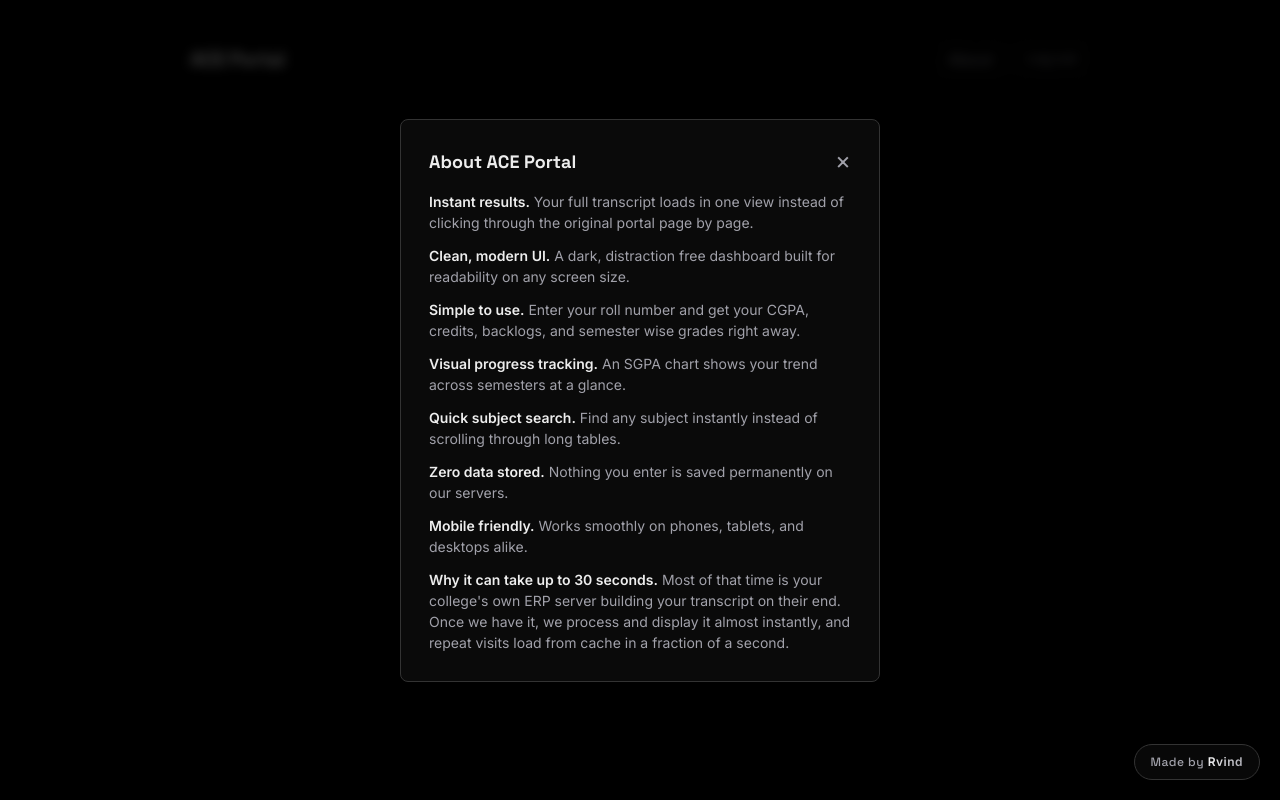
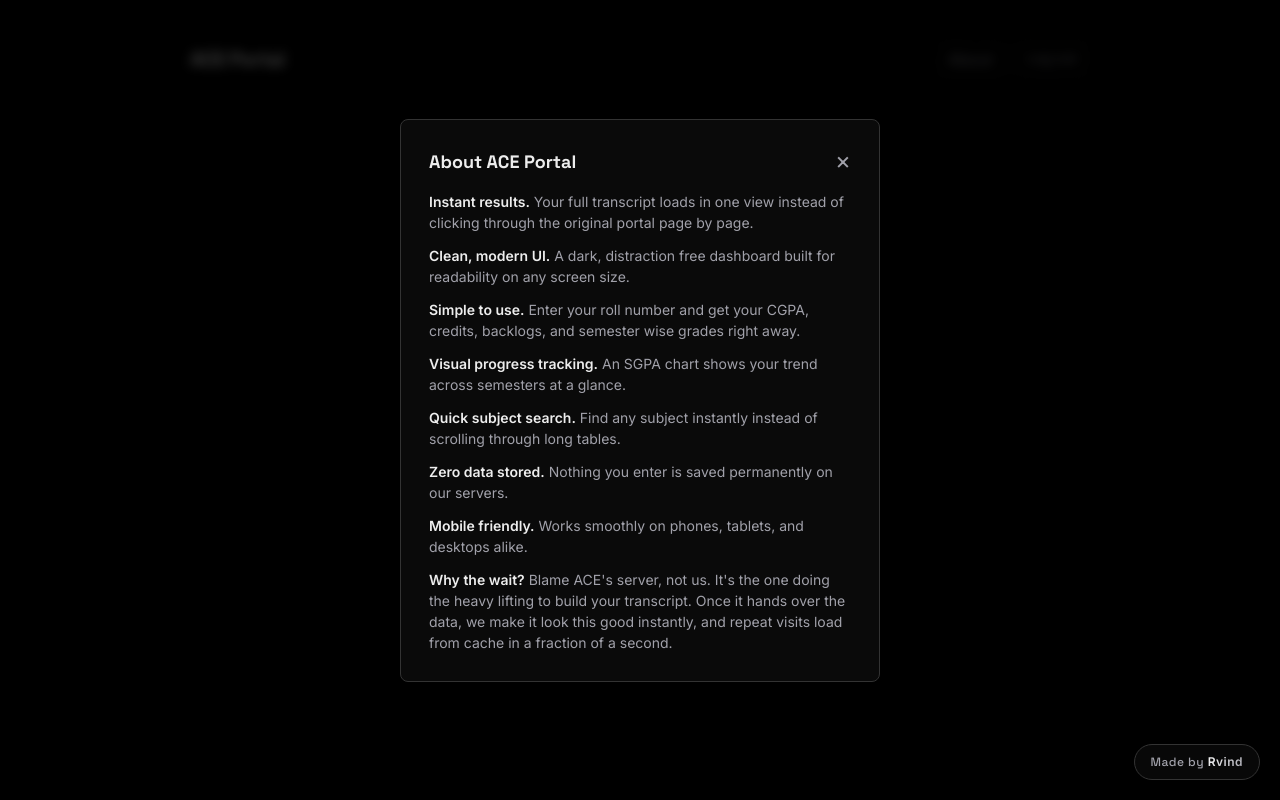
Before and after one commit to arvind88765/ace-college-results, a Flask app: template templates/dashboard.html in a window 1280 px wide, after a click on "About". Run offline with Flask 3, Linux system fonts and the light colour scheme; the template is opened without the code that fills it, so the values that code supplies are empty.

Commit message:
Rewrite wait-time copy with casual gen-z tone
Co-Authored-By: Claude Sonnet 5 <noreply@anthropic.com>
Claude-Session: https://claude.ai/code/session_017Kk6Tn62XHcSp3wZZ68J1D

```diff
--- a/templates/dashboard.html
+++ b/templates/dashboard.html
@@ -173,7 +173,7 @@
       <li><strong>Quick subject search.</strong> Find any subject instantly instead of scrolling through long tables.</li>
       <li><strong>Zero data stored.</strong> Nothing you enter is saved permanently on our servers.</li>
       <li><strong>Mobile friendly.</strong> Works smoothly on phones, tablets, and desktops alike.</li>
-      <li><strong>Why it can take up to 30 seconds.</strong> Most of that time is your college's own ERP server building your transcript on their end. Once we have it, we process and display it almost instantly, and repeat visits load from cache in a fraction of a second.</li>
+      <li><strong>Why the wait?</strong> Blame ACE's server, not us. It's the one doing the heavy lifting to build your transcript. Once it hands over the data, we make it look this good instantly, and repeat visits load from cache in a fraction of a second.</li>
     </ul>
   </div>
 </div>
--- a/templates/index.html
+++ b/templates/index.html
@@ -138,7 +138,7 @@
   <div class="loader-card">
     <div class="timer-display"><span id="timeLeft">30</span>s</div>
     <div class="timer-sub">Maximum Wait Time</div>
-    <div class="wait-note">Most of this time is your college's own ERP server generating your transcript. That part happens on their end, not ours, so it can be slow even when our site is fast.</div>
+    <div class="wait-note">Not gonna lie, this delay is 100% on ACE's server, not us. Their system is just slow at generating your transcript. We're just the messenger.</div>
 
     <div class="steps-container">
       <div class="step" id="step1"><div class="icon"></div><div>Connecting to ACE ERP...</div></div>
```
